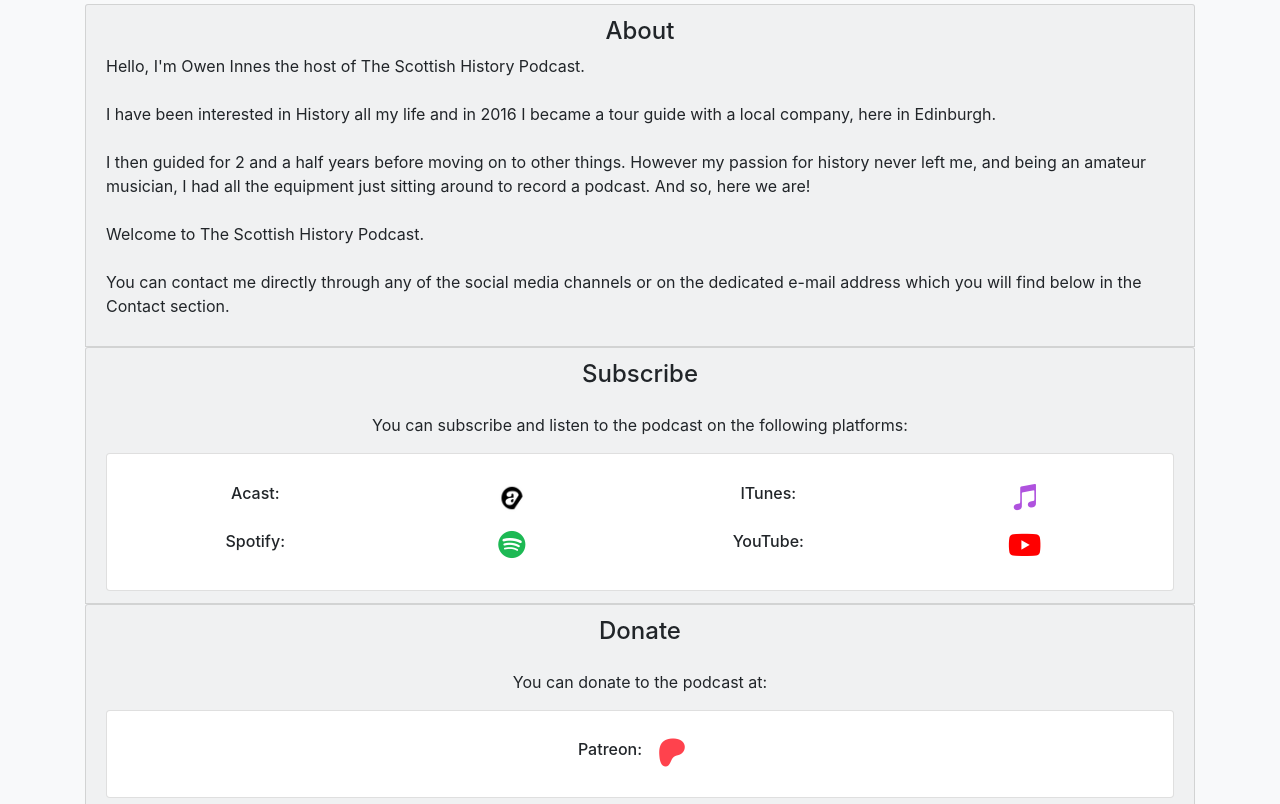
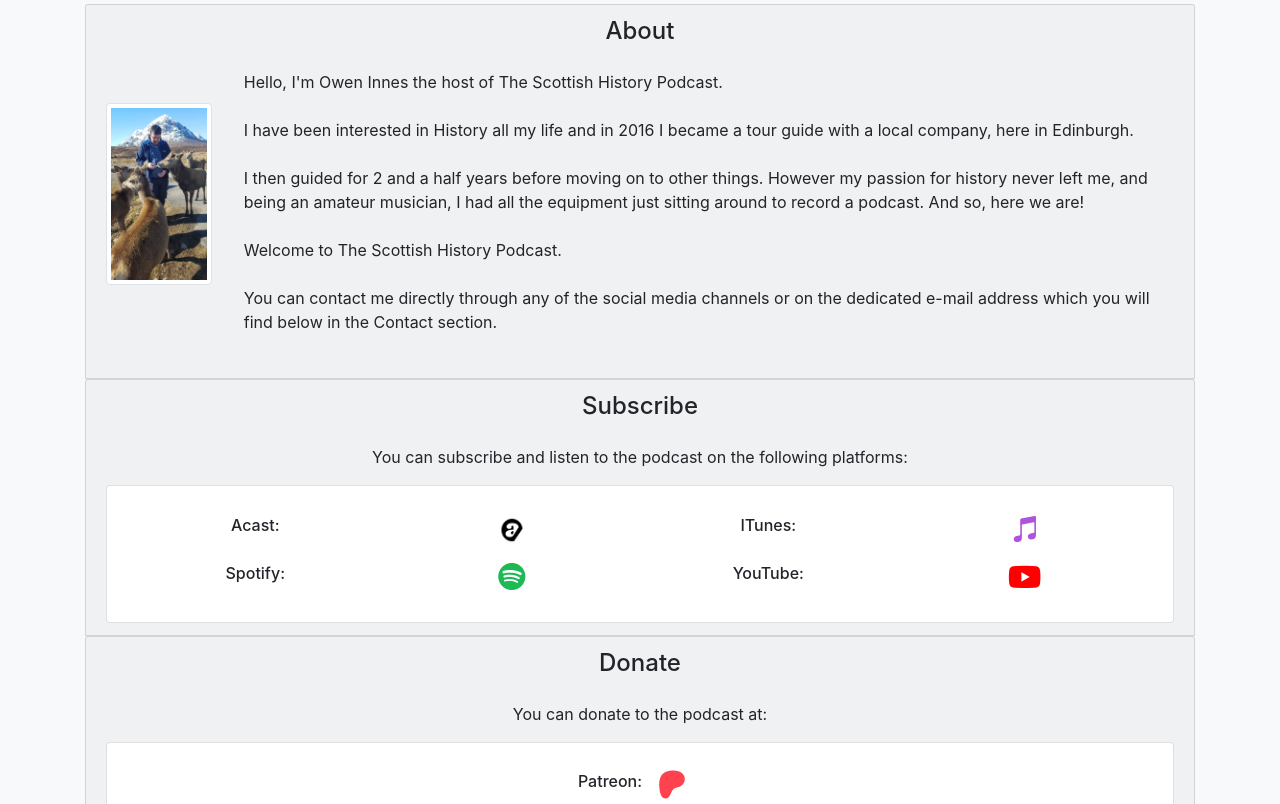
Before and after one commit to stephenh369/the_scottish_history_podcast_website, a website: page index.html in a window 1280 px wide. Shown: the part 1050-1854 px from the top of the page. Drawn offline with nearby package versions, Linux system fonts and the light colour scheme.

Commit message:
about photo and sizing changes

```diff
--- a/index.html
+++ b/index.html
@@ -57,9 +57,13 @@
 
     <span class="anchor" id="about"></span>
     <section class="container" id="about-section">
-      <div class="card card-header">
+      <div class="card card-header px-1">
         <h4 class="text-center">About</h4>
-        <p>
+        <div class="align-items-center justify-content-center" id="about-content">
+          <div class="text-center p-3 pb-5" id="about-img-container">
+          <img src="./images/about-photo.jpg" alt="about-image" class="img-fluid img-thumbnail" id="about-image">
+          </div>
+          <p class="p-3">
             Hello, I'm Owen Innes the host of The Scottish History Podcast.<br><br>
             I have been interested in History all my life and in 2016 I became a tour guide with a local company, here in Edinburgh.<br><br>
             I then guided for 2 and a half years before moving on to other things.
@@ -69,6 +73,7 @@
             <br><br>
             You can contact me directly through any of the social media channels or on the dedicated e-mail address which you will find below in the Contact section.
           </p>
+        </div>
       </div>
     </section>
 
--- a/main.scss
+++ b/main.scss
@@ -91,6 +91,13 @@ html {
   }
 }
 
+#about-image {
+  width: 100%;
+  max-width: 500px;
+  height: 100%;
+  max-height: 400px;
+}
+
 #subscribe-links-container {
   display: grid;
   grid-template-columns: repeat(4, 1fr);
@@ -106,6 +113,17 @@ html {
     border: 0px solid !important;
   }
 
+  #about-content {
+    display: flex !important;
+  }
+
+  #about-image {
+    width: 100%;
+    max-width: 700px;
+    height: 100%;
+    max-height: 350px;
+  }
+
 }
 
 
```
Also changed, not shown: images/about-photo.jpg (added), main.css, 1 other file. Lines whose indentation alone changed are shown as unchanged.
